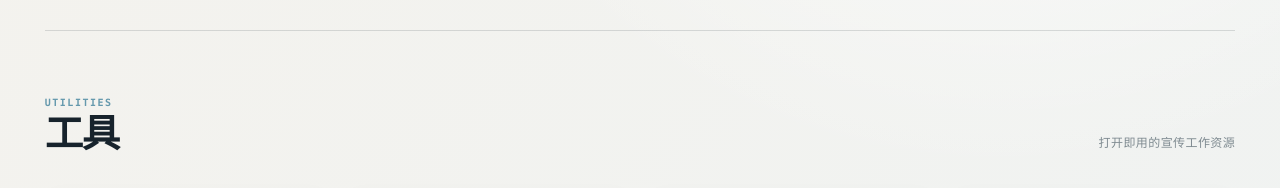
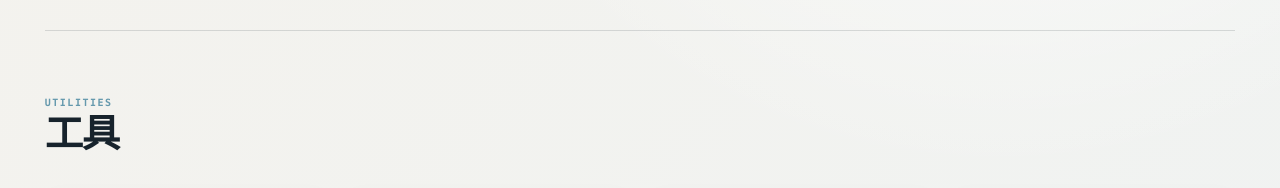
Before and after one commit to Yancyy0/Y-Lab-Editorial-Studio, a Next.js app: page /tools in a window 1280 px wide. Shown: the part 820-1008 px from the top of the page. Built offline with nearby package versions, Linux system fonts and the light colour scheme.

Commit message:
Add files via upload

```diff
--- a/app/tools/page.tsx
+++ b/app/tools/page.tsx
@@ -169,7 +169,7 @@ export default function ToolsPage() {
                 <span>UTILITIES</span>
                 <h2 id="tools-heading">工具</h2>
               </div>
-              <p>{activeToolCategory ? `当前分类 · ${activeToolCategory}` : "打开即用的宣传工作资源"}</p>
+              {activeToolCategory && <p>{`当前分类 · ${activeToolCategory}`}</p>}
             </div>
 
             <div className="tools-grid">
```
